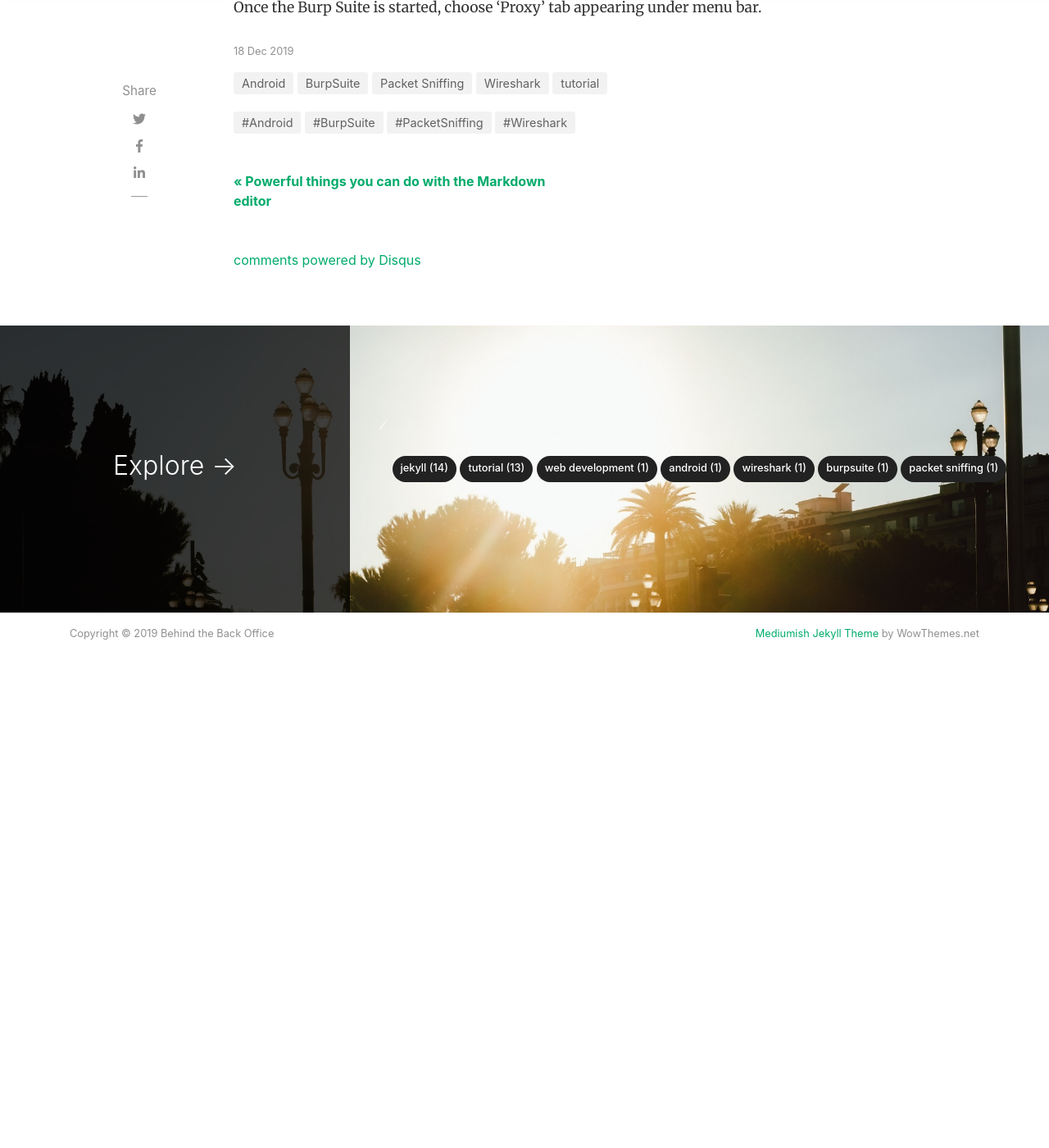
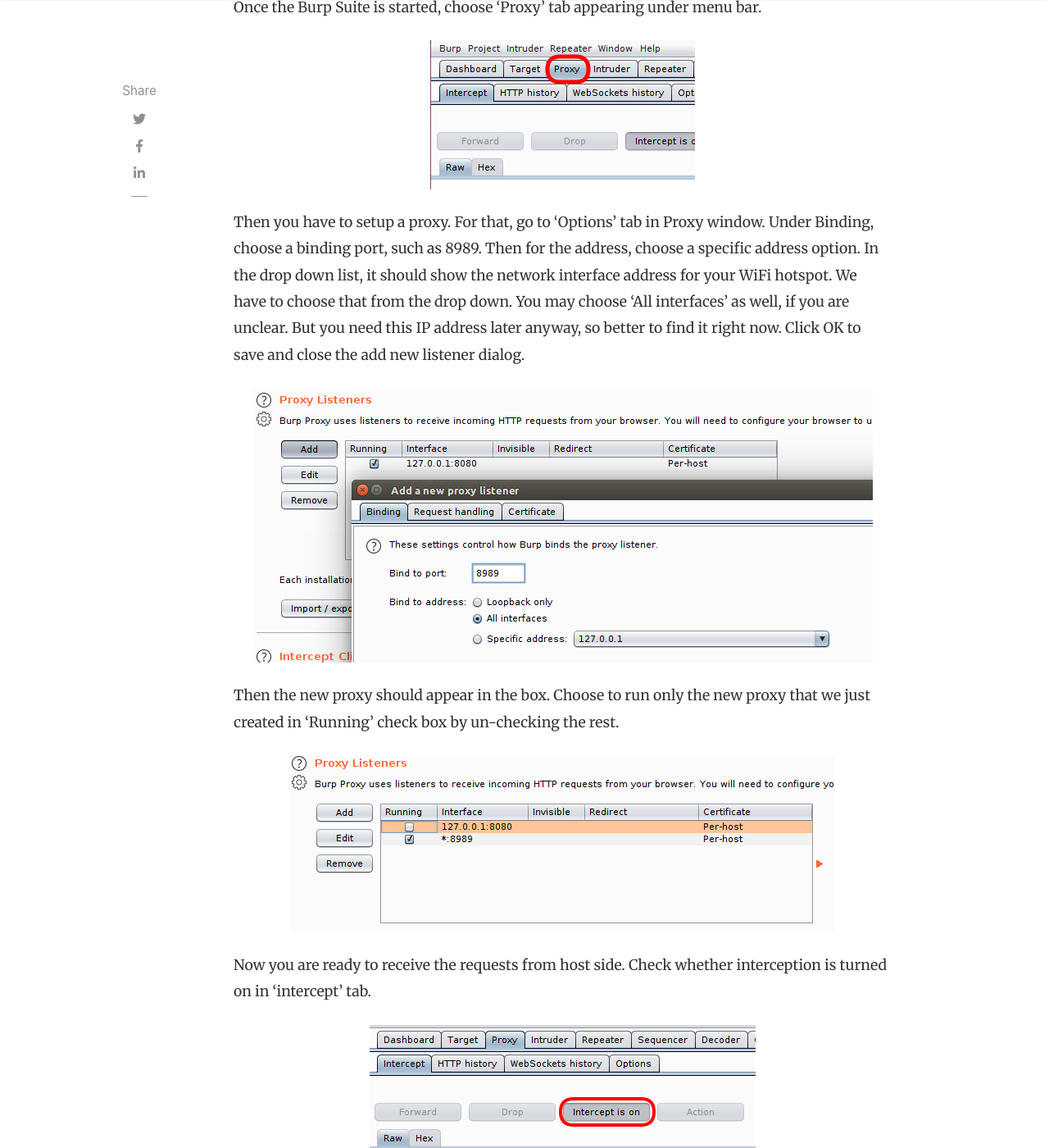
Before and after one commit to pasanr/pasanr.github.io, a Jekyll site: the page built from _posts/2019-12-18-Intercepting-Android-HTTP-Requests.md, in a window 1280 px wide and 1400 px high, scrolled down 3145 px. Shown: the whole window at 82% size. Built offline with Jekyll 4.4.1, drawn with Linux system fonts in a browser that asks for light colours; nearby versions of some CDN libraries; comment, search, counter and statistics services are not loaded; before the commit the page ends 4001 px from its top, so only the background shows below that; some of the changed text lies outside the part shown.

Commit message:
Completed first blog

```diff
--- a/_config.yml
+++ b/_config.yml
@@ -18,8 +18,8 @@ authors:
     display_name: Pasan
     gravatar: e56154546cf4be74e393c62d1ae9f9d4
     email: pasan.rathnasiri@gmail.com
-    web: https://www.wowthemes.net
-    twitter: https://twitter.com/wowthemesnet
+#    web: https://www.wowthemes.net
+#    twitter: https://twitter.com/wowthemesnet
     description: "A tech enthusiast mainly focusing on software quality assurance."
   john:
     name: John
--- a/_layouts/post.html
+++ b/_layouts/post.html
@@ -32,8 +32,9 @@ post_class: post-template
                         {% endif %}
                     </div>
                     <div class="col-xs-12 col-md-9 col-lg-10 text-center text-md-left">
-                        <a target="_blank" class="link-dark" href="{{ author.web }}">{{ author.display_name }}</a><a target="_blank" href="{{ author.twitter }}" class="btn follow">Follow</a>
-                        <span class="author-description">{{ author.description }}</span>
+                        <!--a target="_blank" class="link-dark" href="{{ author.web }}">{{ author.display_name }}</a><a target="_blank" href="{{ author.twitter }}" class="btn follow">Follow</a>-->
+                        <a target="_blank" class="link-dark" >{{ author.display_name }}</a><a target="_blank" >
+                        <span class="author-description"> | {{ author.description }}</span>
                     </div>
                 </div>
                 {% endif %}
@@ -123,10 +124,10 @@ post_class: post-template
             <!-- Prev/Next -->
             <div class="row PageNavigation d-flex justify-content-between font-weight-bold">
             {% if page.previous.url %}
-            <a class="prev d-block col-md-6" href="{{ site.baseurl }}/{{page.previous.url}}"> &laquo; {{page.previous.title}}</a>
+            <a class="prev d-block col-md-6" href="{{ site.baseurl }}/{{ page.previous.url }}"> &laquo; {{page.previous.title}}</a>
             {% endif %}
             {% if page.next.url %}
-            <a class="next d-block col-md-6 text-lg-right" href="{{ site.baseurl }}/{{page.next.url}}">{{page.next.title}} &raquo; </a>
+            <a class="next d-block col-md-6 text-lg-right" href="{{ site.baseurl }}/{{ page.next.url }}">{{page.next.title}} &raquo; </a>
             {% endif %}
             <div class="clearfix"></div>
             </div>
--- a/_posts/2019-12-18-Intercepting-Android-HTTP-Requests.md
+++ b/_posts/2019-12-18-Intercepting-Android-HTTP-Requests.md
@@ -62,3 +62,47 @@ $ java -jar burpsuite_community_vx.x.xx.jar
 You should see the Welcome page of Burp Suite. Choose a 'Temporary Project' and then start Burp.
 
 Once the Burp Suite is started, choose 'Proxy' tab appearing under menu bar.
+
+<p align="center">
+  <img src="/assets/images/20191218/burp_proxy1.png">
+</p>
+
+Then you have to setup a proxy. For that, go to 'Options' tab in Proxy window. Under Binding, choose a binding port, such as 8989. Then for the address, choose a specific address option. In the drop down list, it should show the network interface address for your WiFi hotspot. We have to choose that from the drop down. You may choose 'All interfaces' as well, if you are unclear. But you need this IP address later anyway, so better to find it right now. Click OK to save and close the add new listener dialog.
+
+<p align="center">
+  <img src="/assets/images/20191218/new_proxy.png">
+</p>
+
+Then the new proxy should appear in the box. Choose to run only the new proxy that we just created in ‘Running’ check box by un-checking the rest.
+
+<p align="center">
+  <img src="/assets/images/20191218/proxy_list.png">
+</p>
+
+Now you are ready to receive the requests from host side. Check whether interception is turned on in ‘intercept’ tab.
+
+<p align="center">
+  <img src="/assets/images/20191218/intercept_on.png">
+</p>
+
+To verify the proxy is running, send a request to your configured port from your browser. You should see a page similar to below:
+
+<p align="center">
+  <img src="/assets/images/20191218/proxy_running.png">
+</p>
+
+Then you have to configure your Android device to use this proxy. Go to your WiFi connection settings and choose ‘Advanced’.
+
+<p align="center">
+  <img src="/assets/images/20191218/wifi_setting.jpg">
+</p>
+
+Choose ‘Proxy’ to Manual and insert IP address of WiFi hotspot network interface, in which Burp Proxy is running, as the ‘Proxy host name’. Set the port as configured earlier (8989 in our case).
+
+<p align="center">
+  <img src="/assets/images/20191218/advanced_settings.JPEG">
+</p>
+
+That’s all. You have to save the configurations. Now the requests from your application should go through Burp Proxy. You can verify it by sending a request to a known site using a web browser in your Android device.
+
+When a request is received by Burp Proxy from the device, it will be visible under ‘Intercept’ tab. You can edit the request if needed, and click on ‘Forward’ button to allow sending it to the server. If you want, you can drop the packet as well, so that server will not receive the request at all.
```
Also changed, not shown: README.md, assets/css/screen.css (line endings or trailing spaces), assets/images/20191218/ifconfig.png (deleted), assets/images/20191218/selecting_image1.png (deleted), assets/images/20191218/selecting_image2.png (deleted), assets/images/20191218/wifi_setting.JPEG (deleted).
